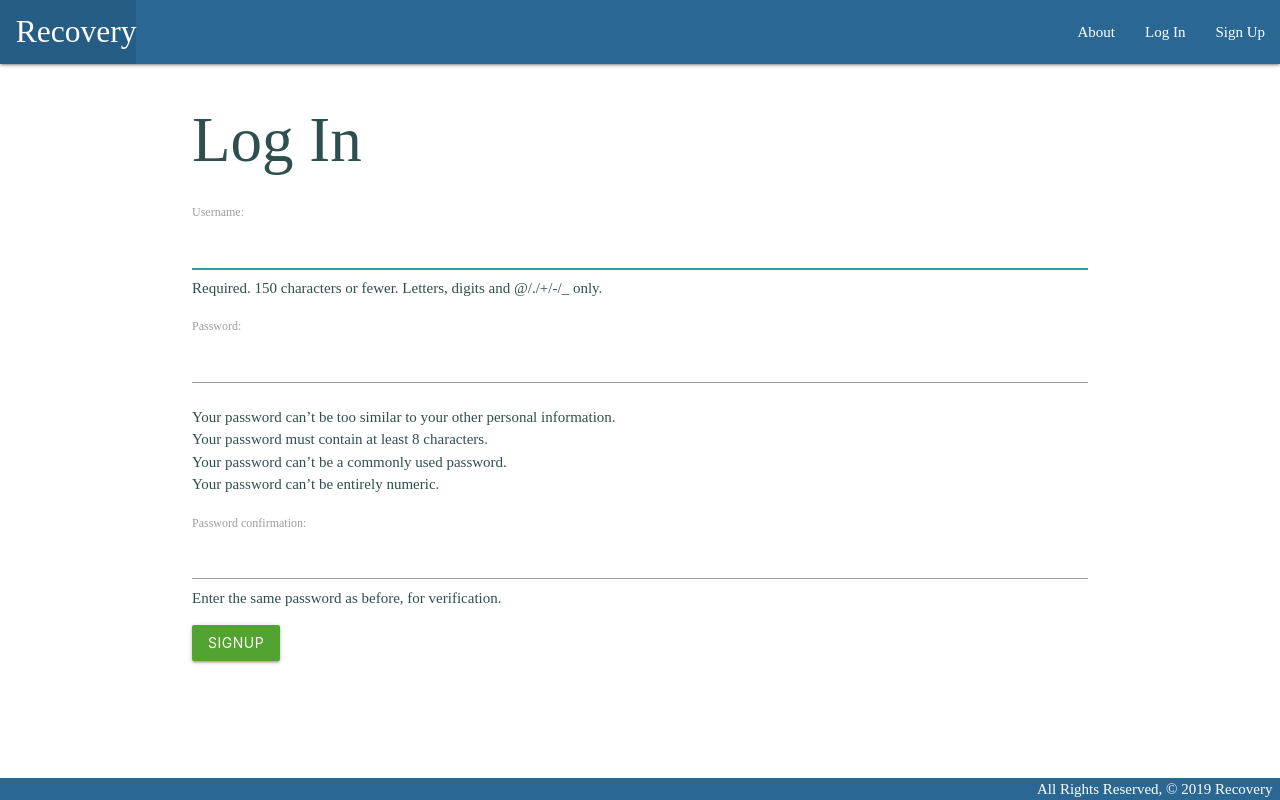
After one commit to MiladMalakooti/recovery2, a Django app: page /accounts/signup/ in a window 1280 px wide. The commit adds this page. Run offline with Django 3.2, Linux system fonts and the light colour scheme.

Commit message:
styling and then some

```diff
--- a/main_app/models.py
+++ b/main_app/models.py
@@ -1,5 +1,6 @@
 from django.db import models
 from django.urls import reverse
+from django.contrib.auth.models import User
 
 # vvvv comment out below when trying to get local time
 # from datetime import datetime
@@ -16,6 +17,7 @@ class Tracker(models.Model):
     label1 = models.CharField(max_length=100)
     label2 = models.CharField(max_length=100)
     label3 = models.CharField(max_length=100)
+    user = models.ForeignKey(User, on_delete=models.CASCADE)
 
     def __str__(self):
         return self.tracker_name
--- a/main_app/templates/base.html
+++ b/main_app/templates/base.html
@@ -18,8 +18,14 @@
         </ul>
         <ul class="right">
           <li><a href="{% url 'about' %}">About</a></li>
+          {% if user.is_authenticated %}
           <li><a href="{% url 'trackers_create' %}">Add Tracker</a></li>
           <li><a href="{% url 'index' %}">View Trackers</a></li>
+          <li><a href="{% url 'logout' %}">Log Out</a></li>
+          {% else %}
+            <li><a href="{% url 'login' %}">Log In</a></li>
+            <li><a href="{% url 'signup' %}">Sign Up</a></li>
+          {% endif %}
         </ul>
       </div>
     </nav>
--- /dev/null
+++ b/main_app/templates/registration/signup.html
@@ -0,0 +1,13 @@
+{% extends 'base.html' %}
+{% block content %}
+
+<h1>Log In</h1>
+
+<!-- Add the login form -->
+<form method="post" action="{% url 'signup' %}">
+  {% csrf_token %}
+  {{ form.as_p }}
+  <input type="submit" class="btn" value="signup">
+</form>
+
+{% endblock %}
--- a/main_app/urls.py
+++ b/main_app/urls.py
@@ -1,5 +1,4 @@
 from django.contrib import admin
-# Add the include function to the import
 from django.urls import path
 from . import views
 
@@ -12,5 +11,5 @@ urlpatterns = [
     path('trackers/<int:pk>/update/', views.TrackerUpdate.as_view(), name='trackers_update'),
     path('trackers/<int:pk>/delete/', views.TrackerDelete.as_view(), name='trackers_delete'),
     path('trackers/<int:tracker_id>/add_record/', views.add_record, name='add_record'),
-
+    path('accounts/signup/', views.signup, name='signup'),
 ]
--- a/main_app/views.py
+++ b/main_app/views.py
@@ -1,53 +1,73 @@
 from django.shortcuts import render, redirect
 from django.views.generic.edit import CreateView, UpdateView, DeleteView
 from django.forms.models import model_to_dict
+from django.contrib.auth import login
+from django.contrib.auth.forms import UserCreationForm
+from django.contrib.auth.decorators import login_required
+from django.contrib.auth.mixins import LoginRequiredMixin
 from .models import Tracker
 from .forms import RecordForm
 
-class TrackerCreate(CreateView):
+class TrackerCreate(LoginRequiredMixin, CreateView):
     model = Tracker
-    fields = '__all__'
+    fields = ['tracker_name', 'label1', 'label2', 'label3']
     success_url = '/trackers/'
 
-class TrackerUpdate(UpdateView):
+    def form_valid(self, form):
+      form.instance.user = self.request.user
+      return super().form_valid(form)
+
+class TrackerUpdate(LoginRequiredMixin, UpdateView):
   model = Tracker
-  # Let's disallow the renaming of a cat by excluding the name field!
   fields = '__all__'
 
-class TrackerDelete(DeleteView):
+class TrackerDelete(LoginRequiredMixin, DeleteView):
   model = Tracker
   success_url = '/trackers/'
 
+@login_required
 def trackers_index(request):
-    trackers = Tracker.objects.all()
+    trackers = Tracker.objects.filter(user=request.user)
     return render(request, 'trackers/index.html', { 'trackers': trackers })
 
+@login_required
 def trackers_detail(request, tracker_id):
     tracker = Tracker.objects.get(id=tracker_id)
     record_form = RecordForm()
     arr = [tracker.label1, tracker.label2, tracker.label3]
-    # tracker_dict = model_to_dict(tracker)
-    # for key, value in tracker_dict.items():
-    #     arr.append(value)
     form_list = zip(record_form, arr)
     print(type(form_list))
     return render(request, 'trackers/detail.html', {
          'tracker': tracker, 'record_form': record_form, 'arr': arr, 'form_list': form_list,
          })
 
-# Define the home view
+@login_required
 def home(request):
   return render(request, 'home.html')
 
+@login_required
 def about(request):
     return render(request, 'about.html')
 
+@login_required
 def add_record(request, tracker_id):
     form = RecordForm(request.POST)
-  # validate the form
     if form.is_valid():
-    # don't save the form to the db until it
         new_record = form.save(commit=False)
         new_record.tracker_id = tracker_id
         new_record.save()
     return redirect('detail', tracker_id=tracker_id)
+
+def signup(request):
+  error_message = ''
+  if request.method == 'POST':
+    form = UserCreationForm(request.POST)
+    if form.is_valid():
+      user = form.save()
+      login(request, user)
+      return redirect('index')
+    else:
+      error_message = 'Invalid sign up - try again'
+  form = UserCreationForm()
+  context = {'form': form, 'error_message': error_message}
+  return render(request, 'registration/signup.html', context)
--- a/recovery2/settings.py
+++ b/recovery2/settings.py
@@ -123,3 +123,5 @@ USE_TZ = True
 
 STATIC_URL = '/static/'
 STATIC_ROOT = os.path.join(BASE_DIR, 'static')
+LOGIN_REDIRECT_URL = '/patients/'
+LOGOUT_REDIRECT_URL = '/'
--- a/recovery2/urls.py
+++ b/recovery2/urls.py
@@ -19,4 +19,5 @@ from django.urls import path, include
 urlpatterns = [
     path('admin/', admin.site.urls),
     path('', include('main_app.urls')),
+    path('accounts/', include('django.contrib.auth.urls')),
 ]
```
Also changed, not shown: main_app/templates/registration/login.html (added, +14 -0 lines), main_app/migrations/0005_auto_20200325_2253.py (added).
